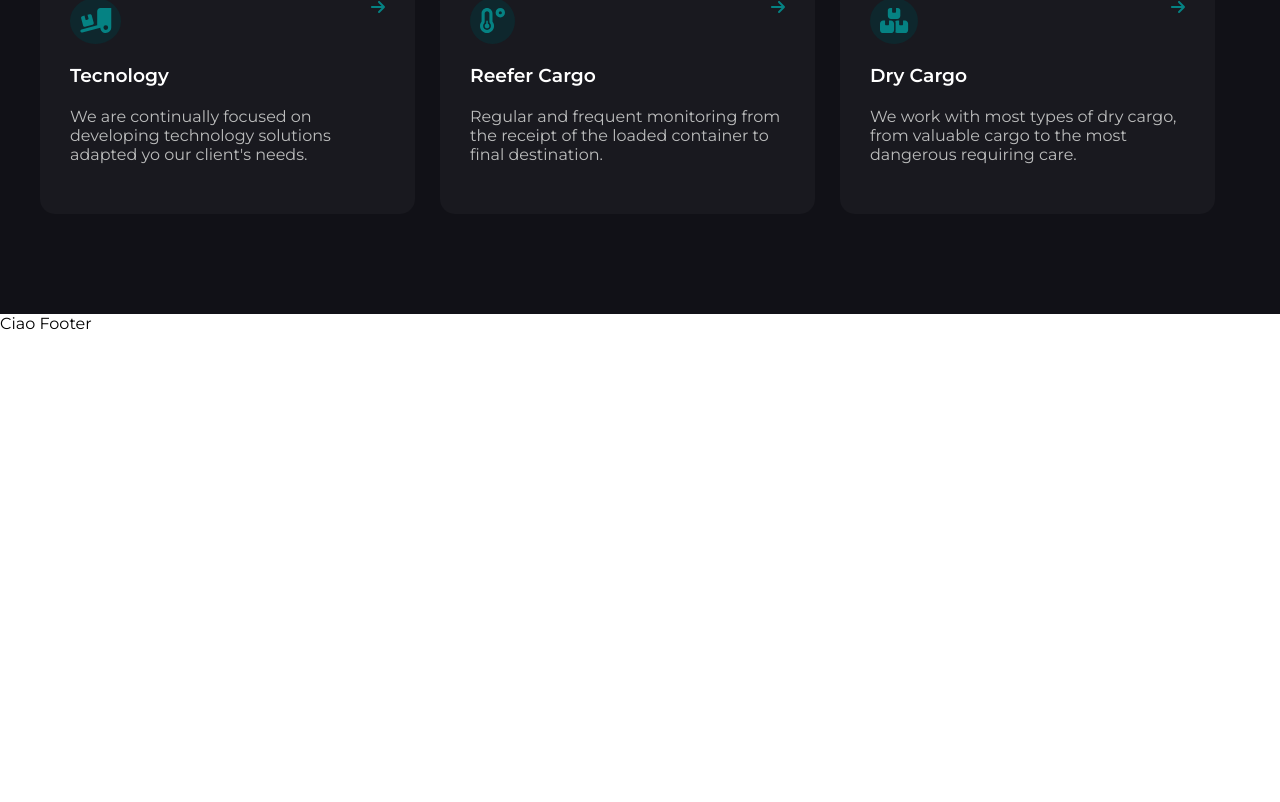
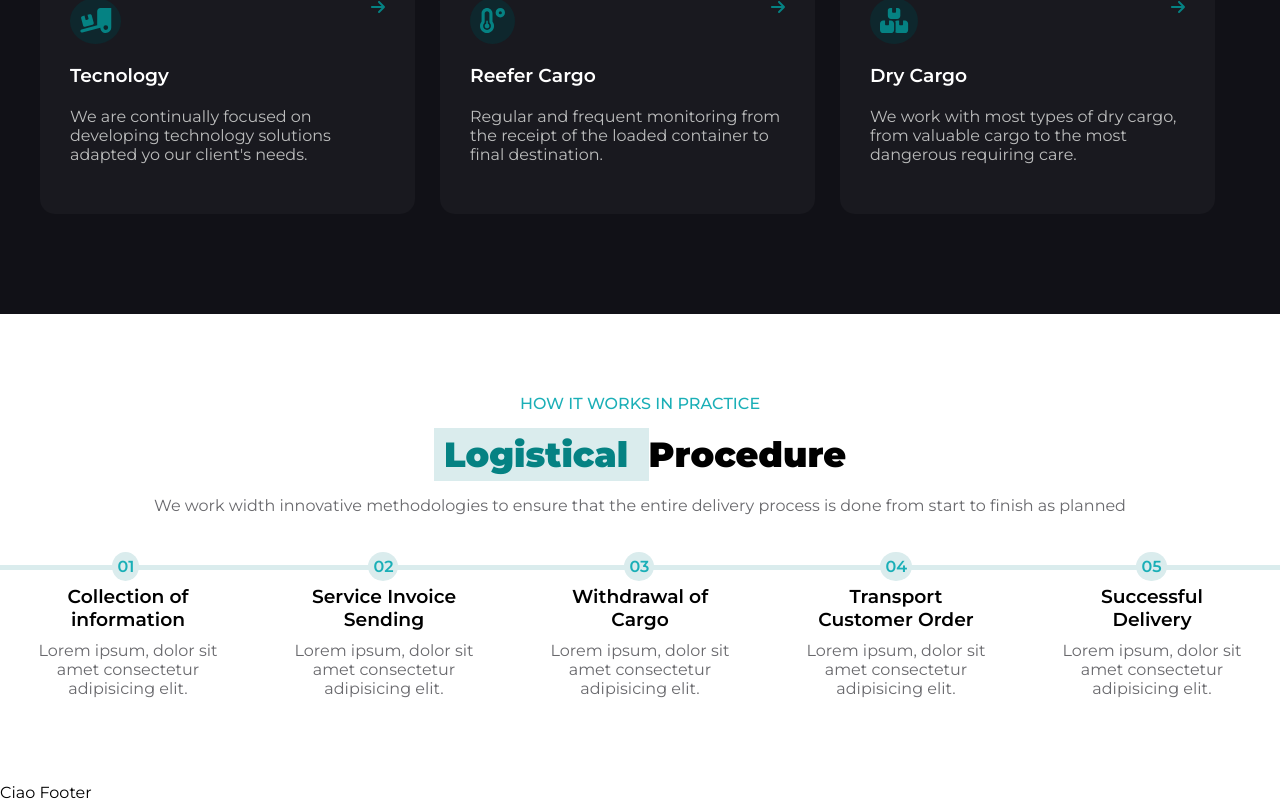
Before and after one commit to LucioMelis/proj-html-vuejs, a Vue app: page / in a window 1280 px wide. Shown: the part 1708-2510 px from the top of the page. Before the commit the page ends 2041 px from the top, so only its background shows below. Built offline with nearby package versions, Linux system fonts and the light colour scheme.

Commit message:
sezione 3 ultimata

```diff
--- /dev/null
+++ b/src/assets/data-json/logistical-procedure.json
@@ -0,0 +1,27 @@
+[
+    {
+        "title": "Collection of information",
+        "text": "Lorem ipsum, dolor sit amet consectetur adipisicing elit.",
+        "number": "01"
+    },
+    {
+        "title": "Service Invoice Sending",
+        "text": "Lorem ipsum, dolor sit amet consectetur adipisicing elit.",
+        "number": "02"
+    },
+    {
+        "title": "Withdrawal of Cargo",
+        "text": "Lorem ipsum, dolor sit amet consectetur adipisicing elit.",
+        "number": "03"
+    },
+    {
+        "title": "Transport Customer Order",
+        "text": "Lorem ipsum, dolor sit amet consectetur adipisicing elit.",
+        "number": "04"
+    },
+    {
+        "title": "Successful Delivery",
+        "text": "Lorem ipsum, dolor sit amet consectetur adipisicing elit.",
+        "number": "05"
+    }
+]
--- a/src/assets/style/import.scss
+++ b/src/assets/style/import.scss
@@ -77,3 +77,16 @@ button {
     color: #1aafb7;
     font-weight: 500;
 }
+
+.light {
+    font-size: 35px;
+    background-color: #daeced;
+    padding: 5px 10px;
+    color: #058283;
+}
+
+.dark {
+    padding: 5px 10px;
+    background-color: #0e272d;
+    color: white;
+}
--- a/src/components/HeaderComponent.vue
+++ b/src/components/HeaderComponent.vue
@@ -54,9 +54,18 @@
           Fractional or exclusive road cargo transportation to all regions,with
           small,medium and large vehicles.
         </p>
+        <p v-if="showMore" class="description">
+          Lorem ipsum dolor sit amet consectetur adipisicing elit. Inventore ex
+          nihil culpa, dicta quisquam accusantium optio consequatur aspernatur
+          vitae earum cumque quidem expedita nobis, quasi repellendus! Minima
+          blanditiis doloremque obcaecati. Lorem ipsum dolor sit, amet
+          consectetur adipisicing elit. Quo adipisci saepe ipsam dolore, minus
+          officia sapiente excepturi sequi, nemo similique vel voluptatum
+          dignissimos nostrum nihil quibusdam ab rem maiores labore.
+        </p>
         <div>
           <button class="btn-header">GET IN TOUCH</button>
-          <button class="btn-trasparent">READ MORE</button>
+          <button @click="readMore" class="btn-trasparent">READ MORE</button>
         </div>
       </div>
     </div>
@@ -69,7 +78,13 @@ export default {
   data() {
     return {
       menuNav: ["HOME", "ABOUT", "SERVICES", "PROCESS", "TESTIMONIALS"],
+      showMore: false,
     };
+  },
+  methods: {
+    readMore() {
+      this.showMore = !this.showMore;
+    },
   },
 };
 </script>
--- /dev/null
+++ b/src/components/LogisticalProcedure.vue
@@ -0,0 +1,95 @@
+<template>
+  <section>
+    <div class="content-section">
+      <!-- sezione Logistica  -->
+      <div class="logistical-procedure">
+        <p class="p-intro">HOW IT WORKS IN PRACTICE</p>
+        <h1>
+          <span class="light"> Logistical </span>
+          Procedure
+        </h1>
+        <p class="description">
+          We work width innovative methodologies to ensure that the entire
+          delivery process is done from start to finish as planned
+        </p>
+      </div>
+      <!-- Sezione Metodi  -->
+      <div class="methodologies">
+        <div v-for="(element, index) in logistical" :key="index" class="card">
+          <p class="position">
+            <span>{{ element.number }}</span>
+          </p>
+          <h3>{{ element.title }}</h3>
+          <p class="description">
+            {{ element.text }}
+          </p>
+        </div>
+      </div>
+    </div>
+  </section>
+</template>
+
+<script>
+export default {
+  name: "LogisticalProcedure",
+  props: {
+    logistical: Array,
+  },
+};
+</script>
+
+<style lang="scss" scoped>
+@import "@/assets/style/variabili.scss";
+section {
+  margin: 80px 0;
+  .content-section {
+    .logistical-procedure {
+      text-align: center;
+      padding-bottom: 30px;
+      border-bottom: 5px solid $bg-title;
+      & > * {
+        padding-bottom: 20px;
+      }
+    }
+    .methodologies {
+      display: flex;
+      justify-content: space-around;
+      .card {
+        width: calc(100% / 6);
+        display: flex;
+        flex-direction: column;
+        align-items: center;
+        & > * {
+          padding: 5px 15px;
+        }
+        h3 {
+          font-weight: $font-strong;
+          text-align: center;
+          max-width: 200px;
+        }
+        .position {
+          position: relative;
+          span {
+            position: absolute;
+            display: block;
+            top: -180%;
+            left: -2%;
+            color: $color-title-p;
+            background-color: $bg-title;
+            padding: 5px;
+            border-radius: 50%;
+            font-weight: 600;
+          }
+        }
+      }
+    }
+  }
+}
+h1 {
+  font-size: $font-size-title;
+}
+.description {
+  color: #69696d;
+  text-align: center;
+}
+</style>
--- a/src/components/MainComponent.vue
+++ b/src/components/MainComponent.vue
@@ -3,6 +3,7 @@
     <!-- Sezione Who We Are - Vehicle Types  -->
     <WhoWeAre :vehicleTypes="vehicleTypes" />
     <MainServices :services="services" />
+    <LogisticalProcedure :logistical="logistical" />
   </div>
 </template>
 
@@ -10,9 +11,11 @@
 // Componenti Main
 import WhoWeAre from "@/components/WhoWheAre.vue";
 import MainServices from "@/components/MainServices.vue";
+import LogisticalProcedure from "@/components/LogisticalProcedure.vue";
 // Data Main
 import vehicleTypes from "@/assets/data-json/vehicle-types";
 import services from "@/assets/data-json/services";
+import logistical from "@/assets/data-json/logistical-procedure";
 
 export default {
   name: "MainComponent",
@@ -20,11 +23,13 @@ export default {
     return {
       vehicleTypes,
       services,
+      logistical,
     };
   },
   components: {
     WhoWeAre,
     MainServices,
+    LogisticalProcedure,
   },
 };
 </script>
```
